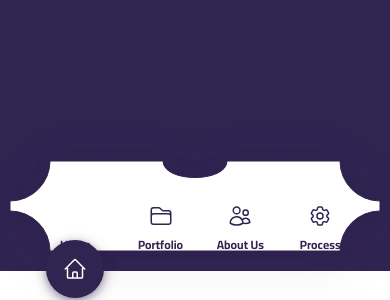
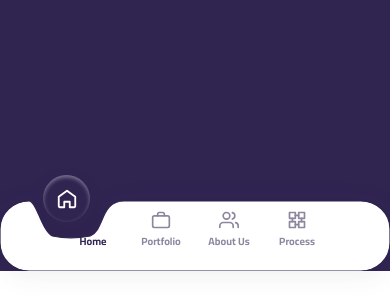
Before and after one commit to threemteach/3M-try-3, a Next.js app: page / in a window 390 px wide. Shown: the part 573-873 px from the top of the page. Built offline with nearby package versions, Linux system fonts and the light colour scheme.

Commit message:
feat: use reference repo mobile bottom nav with dynamic SVG concave notch

```diff
--- a/src/components/MobileBottomNav.tsx
+++ b/src/components/MobileBottomNav.tsx
@@ -2,14 +2,15 @@
 
 import Link from "next/link";
 import { usePathname } from "next/navigation";
+import { useState, useEffect, useMemo } from "react";
 
 const navItems = [
   {
     href: "/",
     label: "Home",
     icon: (
-      <svg className="h-6 w-6" fill="none" viewBox="0 0 24 24" strokeWidth={1.5} stroke="currentColor">
-        <path strokeLinecap="round" strokeLinejoin="round" d="M2.25 12l8.954-8.955a1.126 1.126 0 011.591 0L21.75 12M4.5 9.75v10.125c0 .621.504 1.125 1.125 1.125H9.75v-4.875c0-.621.504-1.125 1.125-1.125h2.25c.621 0 1.125.504 1.125 1.125V21h4.125c.621 0 1.125-.504 1.125-1.125V9.75M8.25 21h8.25" />
+      <svg width="22" height="22" viewBox="0 0 24 24" fill="none" stroke="currentColor" strokeWidth="2" strokeLinecap="round" strokeLinejoin="round">
+        <path d="M3 9.5L12 3l9 6.5V20a1 1 0 0 1-1 1h-5v-6H9v6H4a1 1 0 0 1-1-1V9.5z" />
       </svg>
     ),
   },
@@ -17,8 +18,9 @@ const navItems = [
     href: "/projects",
     label: "Portfolio",
     icon: (
-      <svg className="h-6 w-6" fill="none" viewBox="0 0 24 24" strokeWidth={1.5} stroke="currentColor">
-        <path strokeLinecap="round" strokeLinejoin="round" d="M2.25 12.75V12A2.25 2.25 0 014.5 9.75h15A2.25 2.25 0 0121.75 12v.75m-8.69-6.44l-2.12-2.12a1.5 1.5 0 00-1.061-.44H4.5A2.25 2.25 0 002.25 6v12a2.25 2.25 0 002.25 2.25h15A2.25 2.25 0 0021.75 18V9a2.25 2.25 0 00-2.25-2.25h-5.379a1.5 1.5 0 01-1.06-.44z" />
+      <svg width="22" height="22" viewBox="0 0 24 24" fill="none" stroke="currentColor" strokeWidth="2" strokeLinecap="round" strokeLinejoin="round">
+        <rect x="2" y="7" width="20" height="14" rx="2" ry="2" />
+        <path d="M16 7V5a2 2 0 0 0-2-2h-4a2 2 0 0 0-2 2v2" />
       </svg>
     ),
   },
@@ -26,8 +28,11 @@ const navItems = [
     href: "/about",
     label: "About Us",
     icon: (
-      <svg className="h-6 w-6" fill="none" viewBox="0 0 24 24" strokeWidth={1.5} stroke="currentColor">
-        <path strokeLinecap="round" strokeLinejoin="round" d="M15 19.128a9.38 9.38 0 002.625.372 9.337 9.337 0 004.121-.952 4.125 4.125 0 00-7.533-2.493M15 19.128v-.003c0-1.113-.285-2.16-.786-3.07M15 19.128v.106A12.318 12.318 0 018.624 21c-2.331 0-4.512-.645-6.374-1.766l-.001-.109a6.375 6.375 0 0111.964-3.07M12 6.375a3.375 3.375 0 11-6.75 0 3.375 3.375 0 016.75 0zm8.25 2.25a2.625 2.625 0 11-5.25 0 2.625 2.625 0 015.25 0z" />
+      <svg width="22" height="22" viewBox="0 0 24 24" fill="none" stroke="currentColor" strokeWidth="2" strokeLinecap="round" strokeLinejoin="round">
+        <path d="M17 21v-2a4 4 0 0 0-4-4H5a4 4 0 0 0-4 4v2" />
+        <circle cx="9" cy="7" r="4" />
+        <path d="M23 21v-2a4 4 0 0 0-3-3.87" />
+        <path d="M16 3.13a4 4 0 0 1 0 7.75" />
       </svg>
     ),
   },
@@ -35,103 +40,135 @@ const navItems = [
     href: "/process",
     label: "Process",
     icon: (
-      <svg className="h-6 w-6" fill="none" viewBox="0 0 24 24" strokeWidth={1.5} stroke="currentColor">
-        <path strokeLinecap="round" strokeLinejoin="round" d="M9.594 3.94c.09-.542.56-.94 1.11-.94h2.593c.55 0 1.02.398 1.11.94l.213 1.281c.063.374.313.686.645.87.074.04.147.083.22.127.325.196.72.257 1.075.124l1.217-.456a1.125 1.125 0 011.37.49l1.296 2.247a1.125 1.125 0 01-.26 1.431l-1.003.827c-.293.241-.438.613-.43.992a7.723 7.723 0 010 .255c-.008.378.137.75.43.991l1.004.827c.424.35.534.955.26 1.43l-1.298 2.247a1.125 1.125 0 01-1.369.491l-1.217-.456c-.355-.133-.75-.072-1.076.124a6.47 6.47 0 01-.22.128c-.331.183-.581.495-.644.869l-.213 1.281c-.09.543-.56.94-1.11.94h-2.594c-.55 0-1.019-.398-1.11-.94l-.213-1.281c-.062-.374-.312-.686-.644-.87a6.52 6.52 0 01-.22-.127c-.325-.196-.72-.257-1.076-.124l-1.217.456a1.125 1.125 0 01-1.369-.49l-1.297-2.247a1.125 1.125 0 01.26-1.431l1.004-.827c.292-.24.437-.613.43-.991a6.932 6.932 0 010-.255c.007-.38-.138-.751-.43-.992l-1.004-.827a1.125 1.125 0 01-.26-1.43l1.297-2.247a1.125 1.125 0 011.37-.491l1.216.456c.356.133.751.072 1.076-.124.072-.044.146-.086.22-.128.332-.183.582-.495.644-.869l.214-1.28z" />
-        <path strokeLinecap="round" strokeLinejoin="round" d="M15 12a3 3 0 11-6 0 3 3 0 016 0z" />
+      <svg width="22" height="22" viewBox="0 0 24 24" fill="none" stroke="currentColor" strokeWidth="2" strokeLinecap="round" strokeLinejoin="round">
+        <rect x="3" y="3" width="7" height="7" />
+        <rect x="14" y="3" width="7" height="7" />
+        <rect x="3" y="14" width="7" height="7" />
+        <rect x="14" y="14" width="7" height="7" />
+        <line x1="6.5" y1="10" x2="6.5" y2="14" />
+        <line x1="17.5" y1="10" x2="17.5" y2="14" />
+        <line x1="10" y1="6.5" x2="14" y2="6.5" />
+        <line x1="10" y1="17.5" x2="14" y2="17.5" />
       </svg>
     ),
   },
 ];
 
-const W = 370;
-const H = 90;
-const R = 40;
-const BTN = 58;
-const BTN_R = BTN / 2;
-const CX = W / 2;
-const PROTRUDE = 20;
-const NOTCH_W = BTN + 6;
-const NL = CX - NOTCH_W / 2;
-const NR = CX + NOTCH_W / 2;
-const NOTCH_DEPTH = 22;
+const getContainerPath = (index: number) => {
+  const W = 320, H = 84, R = 24;
+  const topY = R;
+  const cx = 58 + 68 * index;
 
-const navPath = [
-  `M ${R} ${H}`,
-  `H ${W - R}`,
-  `A ${R} ${R} 0 0 1 ${W} ${H - R}`,
-  `V ${R}`,
-  `A ${R} ${R} 0 0 1 ${W - R} 0`,
-  `H ${NR}`,
-  `C ${NR} ${NOTCH_DEPTH} ${NL} ${NOTCH_DEPTH} ${NL} 0`,
-  `H ${R}`,
-  `A ${R} ${R} 0 0 1 0 ${R}`,
-  `V ${H - R}`,
-  `A ${R} ${R} 0 0 1 ${R} ${H}`,
-  `Z`,
+  return [
+    `M ${R},${topY}`,
+    `L ${Math.max(R, cx - 44)},${topY}`,
+    `C ${cx - 28},${topY} ${cx - 24},49 ${cx - 15},54`,
+    `C ${cx - 6},56 ${cx + 6},56 ${cx + 16},54`,
+    `C ${cx + 28},49 ${cx + 24},${topY} ${Math.min(W - R, cx + 44)},${topY}`,
+    `L ${W - R},${topY}`,
+    `A ${R},${R} 0 0 1 ${W},${topY + R}`,
+    `L ${W},${H - R}`,
+    `A ${R},${R} 0 0 1 ${W - R},${H}`,
+    `L ${R},${H}`,
+    `A ${R},${R} 0 0 1 0,${H - R}`,
+    `L 0,${topY + R}`,
+    `A ${R},${R} 0 0 1 ${R},${topY}`,
+    "Z",
   ].join(" ");
+};
 
 export default function MobileBottomNav() {
   const pathname = usePathname();
+  const [activeIndex, setActiveIndex] = useState(0);
+
+  useEffect(() => {
+    const idx = navItems.findIndex((item) =>
+      item.href === "/" ? pathname === "/" : pathname.startsWith(item.href)
+    );
+    if (idx !== -1) setActiveIndex(idx);
+  }, [pathname]);
+
+  const pathD = useMemo(() => getContainerPath(activeIndex), [activeIndex]);
 
   return (
     <nav
-      className="fixed bottom-5 left-1/2 z-50 -translate-x-1/2 lg:hidden"
-      style={{ width: W, height: H + PROTRUDE, overflow: "visible" }}
+      className="fixed bottom-0 left-0 right-0 z-[1000] lg:hidden"
+      style={{ padding: "0 24px", paddingBottom: "max(14px, env(safe-area-inset-bottom))" }}
+      aria-label="Mobile navigation"
+    >
+      <div
+        className="mx-auto flex items-end justify-between overflow-visible"
+        style={{ maxWidth: 320, height: 84, padding: "0 24px" }}
       >
         <svg
-        className="absolute bottom-0 left-0"
-        width={W}
-        height={H}
-        viewBox={`0 0 ${W} ${H}`}
-        style={{
-          overflow: "visible",
-          filter:
-            "drop-shadow(0 -2px 8px rgba(48,36,81,0.05)) drop-shadow(0 8px 24px rgba(48,36,81,0.12)) drop-shadow(0 1px 4px rgba(0,0,0,0.05))",
-        }}
+          className="absolute top-0 left-0 h-full w-full"
+          viewBox="0 0 320 84"
+          preserveAspectRatio="none"
+          style={{ zIndex: 0, pointerEvents: "none", filter: "drop-shadow(0 4px 12px rgba(48,36,81,0.08))" }}
         >
           <path
-          d={navPath}
-          fill="white"
+            d={pathD}
+            fill="#ffffff"
             stroke="#302451"
             strokeWidth="1"
-          strokeLinejoin="round"
+            style={{ transition: "d 0.35s cubic-bezier(0.4, 0, 0.2, 1)" }}
           />
         </svg>
 
         <div
-        className="absolute bottom-0 left-0 right-0 flex items-end justify-around px-5"
-        style={{ height: H }}
+          className="pointer-events-none absolute flex items-center justify-center rounded-full"
+          style={{
+            width: 47,
+            height: 47,
+            top: 2,
+            left: `calc(24px + ((100% - 48px) / 4) * ${activeIndex} + ((100% - 48px) / 8) - 23.5px)`,
+            background: "#302451",
+            boxShadow: "0 4px 15px rgba(48,36,81,0.12), inset 0 2px 4px rgba(255,255,255,0.4)",
+            transition: "left 0.35s cubic-bezier(0.4, 0, 0.2, 1)",
+            zIndex: 1,
+          }}
         >
-        {navItems.map((item) => {
-          const isActive = pathname === item.href;
+          <div className="flex h-[22px] w-[22px] items-center justify-center text-white">
+            {navItems[activeIndex].icon}
+          </div>
+        </div>
 
+        {navItems.map((item, index) => {
+          const isActive = activeIndex === index;
           return (
             <Link
               key={item.href}
               href={item.href}
-              className="flex flex-col items-center"
+              className="relative z-[2] flex flex-1 flex-col items-center justify-end no-underline"
+              style={{
+                height: 56,
+                gap: 4,
+                paddingBottom: 7,
+                WebkitTapHighlightColor: "transparent",
+              }}
             >
-              {isActive ? (
               <div
-                  className="flex items-center justify-center rounded-full bg-[#302451] text-white"
+                className="flex items-center justify-center"
                 style={{
-                    width: BTN,
-                    height: BTN,
-                    marginBottom: -(H - BTN_R - 2),
-                    boxShadow:
-                      "0 4px 14px rgba(48,36,81,0.40), 0 2px 6px rgba(48,36,81,0.25)",
+                  width: 20,
+                  height: 20,
+                  color: "#302451",
+                  opacity: isActive ? 0 : 0.55,
+                  transition: "opacity 0.3s ease",
                 }}
               >
                 {item.icon}
               </div>
-              ) : (
-                <div className="flex h-[47px] w-[47px] items-center justify-center text-[#302451]">
-                  {item.icon}
-                </div>
-              )}
               <span
-                className="text-[12px] font-bold leading-none"
-                style={{ color: "#302451" }}
+                style={{
+                  fontFamily: '"Cairo", sans-serif',
+                  fontSize: 10.5,
+                  fontWeight: 700,
+                  color: "#302451",
+                  opacity: isActive ? 1 : 0.55,
+                  whiteSpace: "nowrap" as const,
+                  transition: "opacity 0.3s ease",
+                }}
               >
                 {item.label}
               </span>
```
Lines whose indentation alone changed are shown as unchanged.
